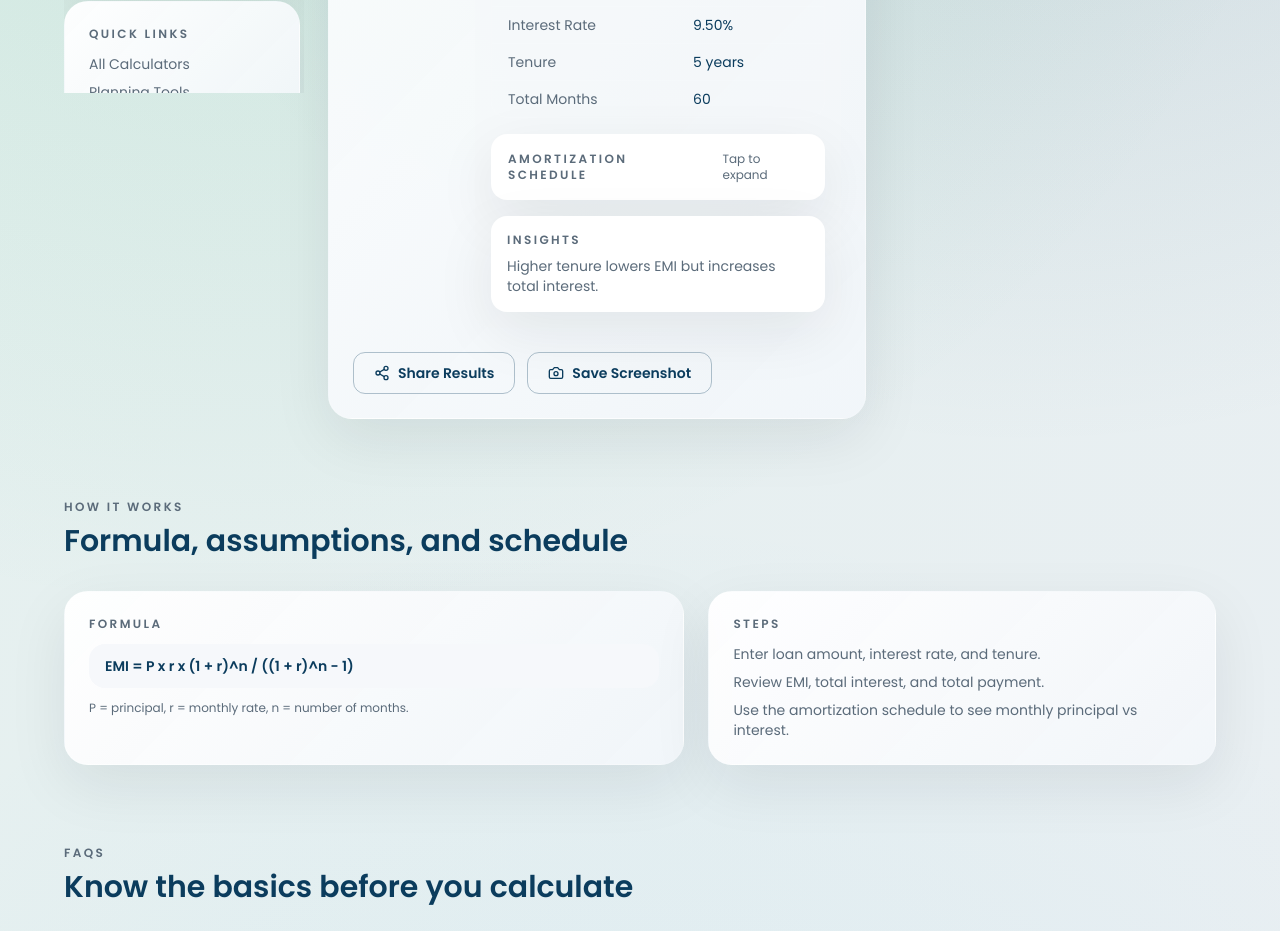
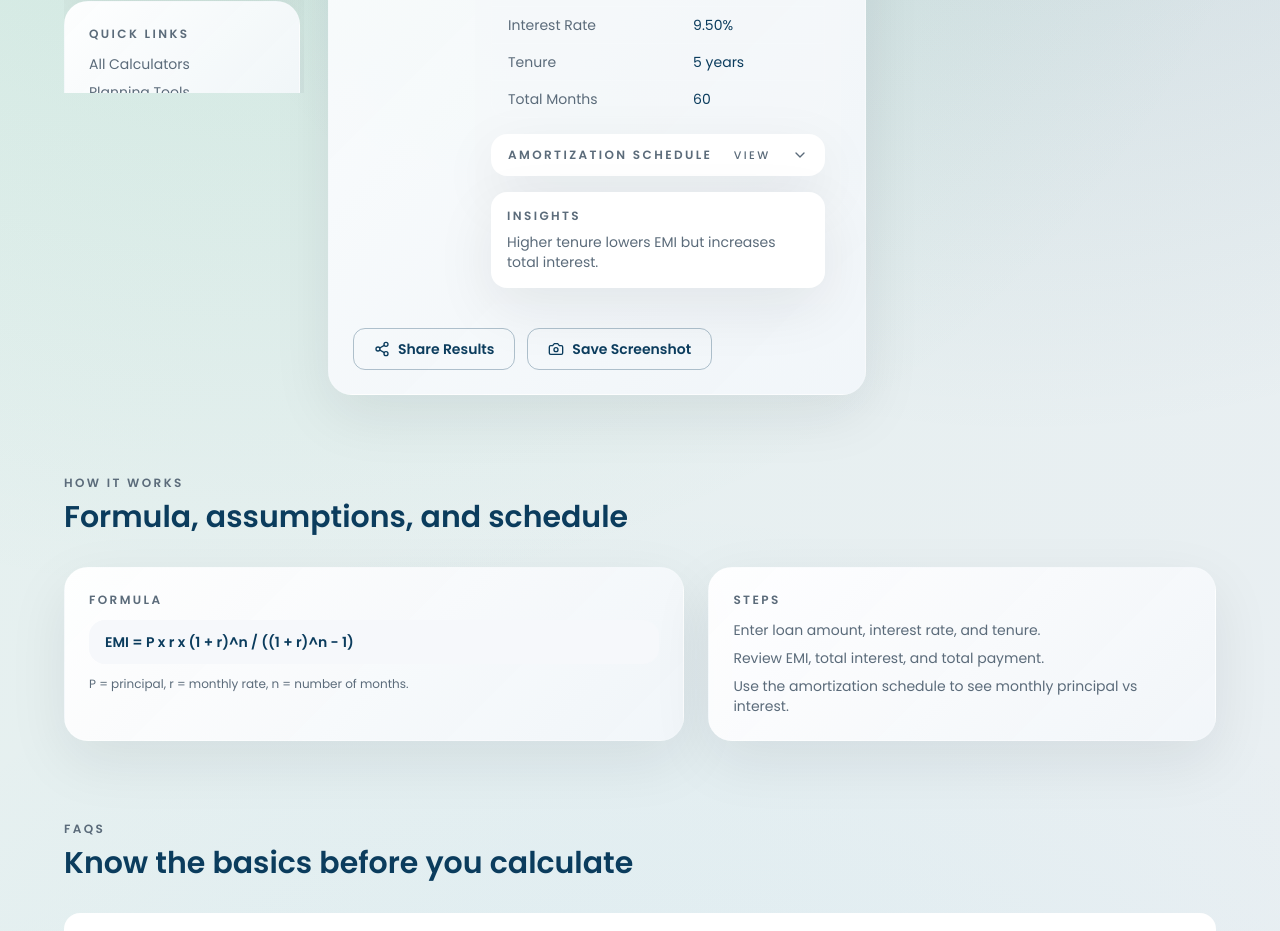
Before and after one commit to mkhanzk/FianceWebsiteforIndian, a Next.js app: page /calculators/car-loan-calculator in a window 1280 px wide. Shown: the part 868-1799 px from the top of the page. Built offline with nearby package versions, Linux system fonts and the light colour scheme.

Commit message:
Compact amortization schedule dropdown

```diff
--- a/components/CalculatorCard.tsx
+++ b/components/CalculatorCard.tsx
@@ -1,4 +1,4 @@
-import { Share2, Camera, Table } from 'lucide-react';
+import { Share2, Camera, Table, ChevronDown } from 'lucide-react';
 import { useMemo, useRef, useState } from 'react';
 import html2canvas from 'html2canvas';
 import { CalculatorConfig } from '../data/calculators';
@@ -195,12 +195,13 @@ const CalculatorCard = ({ calculator }: { calculator: CalculatorConfig }) => {
           </div>
 
           {result.schedule && result.schedule.length > 0 && (
-            <details className="rounded-2xl border border-white/10 bg-surface p-4 shadow-card">
-              <summary className="flex cursor-pointer list-none items-center justify-between gap-3">
-                <p className="text-xs font-semibold uppercase tracking-[0.2em] text-muted">Amortization Schedule</p>
-                <span className="text-xs text-muted">Tap to expand</span>
+            <details className="details-card">
+              <summary className="details-summary">
+                <span>Amortization Schedule</span>
+                <span className="details-meta">View</span>
+                <ChevronDown className="details-chevron" size={16} />
               </summary>
-              <div className="mt-4 space-y-3">
+              <div className="details-body space-y-3">
                 <div className="flex flex-wrap items-center justify-between gap-3">
                   <p className="text-xs font-semibold uppercase tracking-[0.2em] text-muted">Month-wise Breakdown</p>
                   <button type="button" className="btn-secondary" onClick={handleDownloadExcel}>
--- a/styles/globals.css
+++ b/styles/globals.css
@@ -133,6 +133,34 @@ body {
   background: linear-gradient(135deg, rgba(11, 18, 32, 0.95), rgba(15, 23, 42, 0.9));
 }
 
+.details-card {
+  @apply rounded-2xl border border-white/10 bg-surface shadow-card;
+}
+
+.details-summary {
+  @apply flex cursor-pointer list-none items-center justify-between gap-3 px-4 py-3 text-xs font-semibold uppercase tracking-[0.2em] text-muted;
+}
+
+.details-meta {
+  @apply text-[11px] font-medium text-muted;
+}
+
+.details-body {
+  @apply px-4 pb-4 pt-3;
+}
+
+.details-chevron {
+  @apply text-muted transition-transform;
+}
+
+.details-card[open] .details-summary {
+  @apply border-b border-white/10;
+}
+
+.details-card[open] .details-chevron {
+  transform: rotate(180deg);
+}
+
 .fade-up {
   opacity: 0;
   animation: fadeUp 0.8s ease-out forwards;
```
